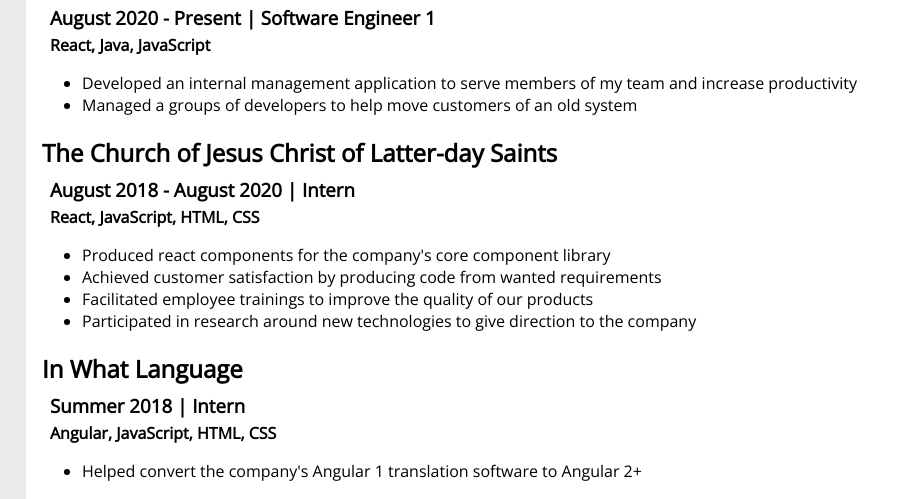
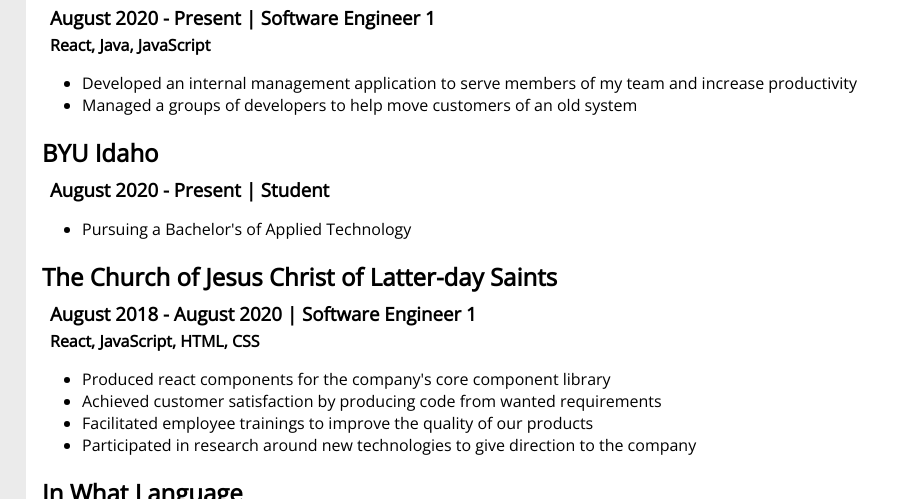
Before and after one commit to alexd99/alexdahl.dev, a plain HTML site: page index.html in a window 1280 px wide. Shown: the part 56-555 px from the top of the page, 358-1280 px from the left. Drawn offline with nearby package versions, Linux system fonts and the light colour scheme.

Commit message:
update history

```diff
--- a/index.html
+++ b/index.html
@@ -72,10 +72,20 @@
       </div>
 
       <div class="historyBlock">
+        <h2 class="companyName">BYU Idaho</h2>
+        <h3 class="companyMetadata">August 2020 - Present | Student</h3>
+        <ul>
+          <li>Pursuing a Bachelor's of Applied Technology</li>
+        </ul>
+      </div>
+
+      <div class="historyBlock">
         <h2 class="companyName">
           The Church of Jesus Christ of Latter-day Saints
         </h2>
-        <h3 class="companyMetadata">August 2018 - August 2020 | Intern</h3>
+        <h3 class="companyMetadata">
+          August 2018 - August 2020 | Software Engineer 1
+        </h3>
         <h4 class="companySkills">React, JavaScript, HTML, CSS</h4>
 
         <ul>
```
